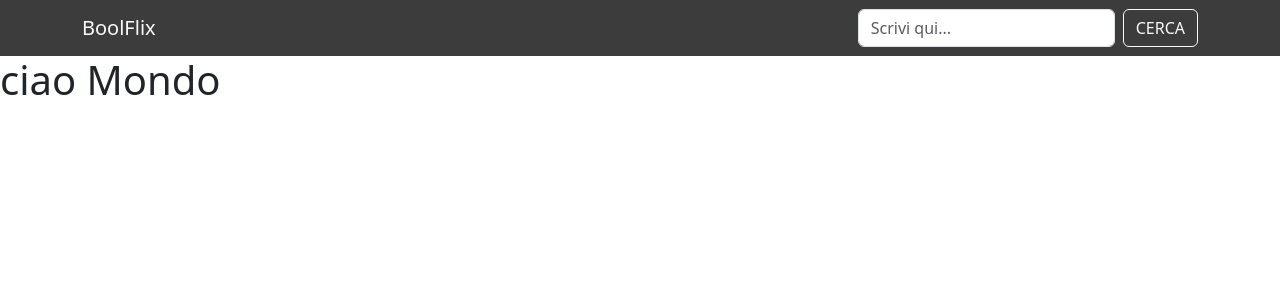
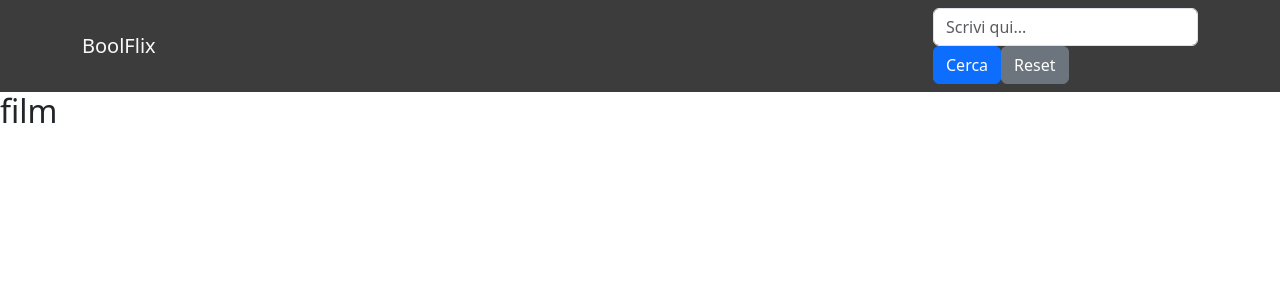
Before and after one commit to CarmeloZiino/react-boolflix, a React (Vite) app: page / in a window 1280 px wide. Shown: the top 300 px of the page. Built offline with nearby package versions, Linux system fonts and the light colour scheme.

Commit message:
Change structure

```diff
--- a/package.json
+++ b/package.json
@@ -11,6 +11,7 @@
   },
   "dependencies": {
     "axios": "^1.8.1",
+    "dotenv": "^16.4.7",
     "react": "^19.0.0",
     "react-dom": "^19.0.0",
     "react-router-dom": "^7.2.0"
--- a/src/App.jsx
+++ b/src/App.jsx
@@ -1,26 +1,21 @@
-import { BrowserRouter, Routes, Route } from "react-router-dom";
+//Context
+import { AppProvider } from "./context/AppContext";
 
-//HomePage
-
-import HomePage from "./pages/HomePage";
-
-//Layout
-import DefaultLayout from "./layouts/DefaultLayout";
-
-//Context
-
+//components
+import Header from "./components/Header";
+import Main from "./components/Main";
+import { BrowserRouter } from "react-router-dom";
 
 function App() {
   return (
-
-      <BrowserRouter>
-        <Routes>
-          <Route Component={DefaultLayout}>
-            <Route index Component={HomePage} />
-          </Route>
-        </Routes>
-      </BrowserRouter>
-
+    <>
+      <AppProvider>
+        <BrowserRouter>
+          <Header />
+          <Main />
+        </BrowserRouter>
+      </AppProvider>
+    </>
   );
 }
 
--- a/src/components/Header.jsx
+++ b/src/components/Header.jsx
@@ -1,22 +1,22 @@
 // HEADER!!!
 
 // Import Functions from React
-import { NavLink, useNavigate } from "react-router-dom";
+import { NavLink } from "react-router-dom";
 import { useState } from "react";
-
+import { useAppContext } from "../context/AppContext";
 // Function Header
 function Header() {
-  const [search, setSearch] = useState(""); // Stato per la barra di ricerca
-  const navigate = useNavigate(); // Hook per la navigazione
+  const { search, setSearch, handleSubmit } = useAppContext();
 
   // Function per gestire la ricerca
+  const handleSearchChange = (e) => {
+    setSearch(e.target.value);
+  };
 
-  const handleSearch = (e) => {
-    e.preventDefault();
-    if (search.trim()) {
-      navigate(`/search?q=${search}`);
-    }
+  const handleReset = () => {
+    setSearch("");
   };
+
 
   return (
     <nav className="navbar navbar-expand-lg navbar-custom">
@@ -27,16 +27,20 @@ import { useState } from "react";
 
         {/* Barra di Ricerca */}
 
-        <form className="d-flex ms-auto" onSubmit={handleSearch}>
+        <form onSubmit={handleSubmit}>
+
         <input
           type="text"
           className="form-control me-2"
           placeholder="Scrivi qui..."
           value={search}
-            onChange={(e) => setSearch(e.target.value)}
+          onChange={handleSearchChange}
         />
-            <button className="btn btn-outline-light" type="submit">
-              CERCA
+        <button className="btn btn-primary" onClick={() => search}>
+          Cerca
+        </button>
+        <button className="btn btn-secondary" onClick={handleReset}>
+          Reset
         </button>
         </form>
       </div>
@@ -44,4 +48,4 @@ import { useState } from "react";
   );
 }
 
-export default Header
+export default Header;
--- /dev/null
+++ b/src/components/Main.jsx
@@ -0,0 +1,45 @@
+import React from "react";
+import { useAppContext } from "../context/AppContext";
+// import SectionCard from "./SectionCard";
+
+const Main = () => {
+  const { movies, series, error } = useAppContext();
+
+  return (
+    <main>
+      {/* <div className="container">
+          {error && (
+            <div className="alert alert-danger" role="alert">
+              {error}
+            </div>
+          )}
+          {movies.length === 0 && series.length === 0 ? (
+            <div className="text-center my-5">
+              <p className="text-none">
+                Nessun risultato trovato. Prova con un'altra ricerca.
+              </p>
+            </div>
+          ) : (
+            <>
+              <SectionCard title="Film" cards={movies} />
+              <SectionCard title="Serie TV" cards={series} />
+            </>
+          )}
+        </div> */}
+
+      <h2>film</h2>
+
+      <ul>
+        {movies.map((elem) => {
+          return (
+            <li key={elem.id}>
+              {elem.title} - {elem.original_language} - {elem.original_title}
+            </li>
+          );
+        })}
+      </ul>
+    </main>
+  );
+};
+
+export default Main;
--- /dev/null
+++ b/src/components/SectionCard.jsx
@@ -0,0 +1,47 @@
+import React from "react";
+import { AppContext } from "../context/AppContext";
+
+function SectionCard({ title, cards }) {
+  if (!cards || cards.length === 0) return null;
+
+  // const handleStars = (vote) => {
+  //   return Match.ceil(vote / 2);
+  // };
+
+  return (
+    <section className="mb-5">
+      <h1>MOVIES</h1>
+      <h2>{title}</h2>
+      <div className="row row-cols-1 row-cols-md-3 g-4">
+        {cards.map((item, index) => (
+          <div className="col" key={index}>
+            <div
+              className=""
+              style={{
+                backgroundImage: item.poster ? `url(${item.poster})` : "none",
+                backgroundSize: "contain",
+                backgroundPosition: "center",
+                backgroundRepeat: "no-repeat",
+              }}
+            >
+              <div className="card-overlay">
+                <h5 className="card-title">{item.title}</h5>
+                <p>
+                  <strong>Titolo originale:</strong> {item.original_title}
+                </p>
+                <p>
+                  <strong>Lingua:</strong> {item.language || "N/A"}
+                </p>
+                <p>
+                  <strong>Voto:</strong> {handleStars(item)}
+                </p>
+              </div>
+            </div>
+          </div>
+        ))}
+      </div>
+    </section>
+  );
+}
+
+export default SectionCard;
--- /dev/null
+++ b/src/context/AppContext.jsx
@@ -0,0 +1,104 @@
+import React, { createContext, useState, useEffect, useContext } from "react";
+import axios from "axios";
+
+export const AppContext = createContext();
+
+const AppProvider = ({ children }) => {
+  const [movies, setMovies] = useState([]);
+  const [series, setSeries] = useState([]);
+  const [search, setSearch] = useState("");
+  const [isLoading, setIsLoading] = useState(false);
+  const [isSearching, setIsSearching] = useState(false);
+  const [selectedGenre, setSelectedGenre] = useState("");
+  const [genres, setGenres] = useState([]);
+  const [error, setError] = useState(null);
+
+  const apiKey = import.meta.env.VITE_API_KEY;
+  const baseImgUrl = import.meta.env.VITE_IMG_BASE_URL;
+  const apiMovies = import.meta.env.VITE_MOVIES_URL;
+  const apiSeries = import.meta.env.VITE_SERIES_URL;
+
+
+
+  const HandleSubmit = (e) => {
+    e.preventDefault();
+    setIsLoading(true);
+    setIsSearching(true);
+
+    // Chiamata per i film
+    axios
+      .get(`${apiMovies}movie?api_key=${apiKey}&query=${search}`)
+      .then((res) => {
+        setMovies(res.data.results);
+        setIsLoading(false); // Fermo il loading una volta che la risposta arriva
+        setIsSearching(false);
+      })
+      .catch((err) => {
+        console.log(err);
+        setError("Errore nel recupero dei dati");
+        setIsLoading(false);
+        setIsSearching(false);
+      });
+
+    // Chiamata per le serie
+    axios
+      .get(`${apiSeries}tv?api_key=${apiKey}&query=${search}`)
+      .then((res) => {
+        setSeries(res.data.results);
+        setIsLoading(false); // Fermo il loading una volta che la risposta arriva
+        setIsSearching(false);
+      })
+      .catch((err) => {
+        console.log(err);
+        setError("Errore nel recupero dei dati");
+        setIsLoading(false);
+        setIsSearching(false);
+      });
+
+  };
+
+  return (
+    <AppContext.Provider
+      value={{
+        movies,
+        series,
+        search,
+        setSearch,
+        isLoading,
+        isSearching,
+        selectedGenre,
+        setSelectedGenre,
+        genres,
+        error,
+      }}
+    >
+      {children}
+    </AppContext.Provider>
+  );
+};
+
+const useAppContext = () => {
+  const context = useContext(AppContext);
+
+  if (context) {
+    return {
+      movies: [],
+      series: [],
+      search: "",
+      isLoading: false,
+      isSearching: false,
+      selectedGenre: "",
+      flags: {},
+      genres: [],
+      error: null,
+      isAvailable: false,
+    };
+  }
+
+  return {
+    ...context,
+    isAvailable: true,
+  };
+};
+
+export { AppProvider, useAppContext };
--- a/src/layouts/DefaultLayout.jsx
+++ /dev/null
@@ -1,13 +0,0 @@
-import Header from "../components/Header";
-import { Outlet } from "react-router-dom";
-
-function DefaultLayout() {
-  return (
-    <>
-      <Header />
-      <Outlet />
-    </>
-  );
-}
-
-export default DefaultLayout
--- a/src/pages/HomePage.jsx
+++ /dev/null
@@ -1,8 +0,0 @@
-import { useState, useEffect } from "react";
-
-const HomePage = () => {
-
-   return <h1>ciao Mondo</h1>
-};
-
-export default HomePage;
```
Also changed, not shown: src/components/FilterSelect.jsx (added), src/components/Loader.jsx (added), 2 other files (tests, documents, lock files or other folders). Lines whose indentation alone changed are shown as unchanged.
